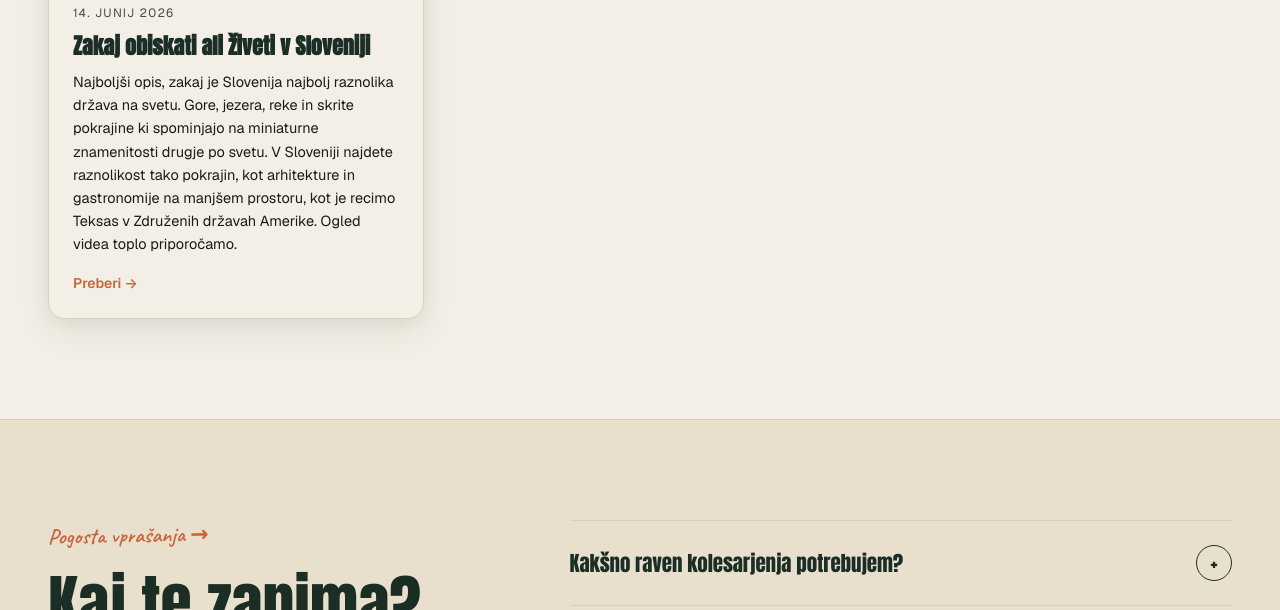
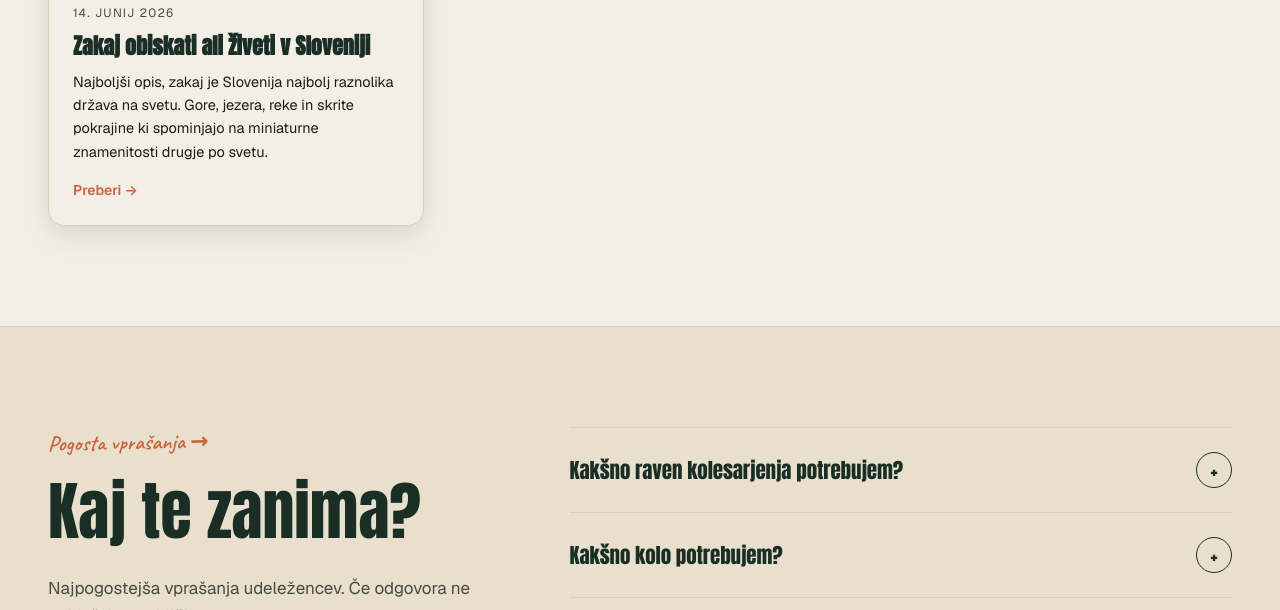
Before and after one commit to rokstrauss-art/galaxy-sport-website, an Eleventy site: page src/index.njk in a window 1280 px wide. Shown: the part 11390-12000 px from the top of the page. Built offline with nearby package versions, Linux system fonts and the light colour scheme; Eleventy itself is replaced by a stand-in of ours; files that its build step writes are made by us from their sources.

Commit message:
Update src/blog/best-country-in-the-world.md (via Pages CMS)

```diff
--- a/src/blog/best-country-in-the-world.md
+++ b/src/blog/best-country-in-the-world.md
@@ -7,12 +7,13 @@ excerpt: >-
   Najboljši opis, zakaj je Slovenija najbolj raznolika država na svetu.
 
   Gore, jezera, reke in skrite pokrajine ki spominjajo na miniaturne
-  znamenitosti drugje po svetu. V Sloveniji najdete raznolikost tako pokrajin,
-  kot arhitekture in gastronomije na manjšem prostoru, kot je recimo Teksas v
-  Združenih državah Amerike.
-
-
-  Ogled videa toplo priporočamo.
+  znamenitosti drugje po svetu.
 author: Galaxy Sport
 ---
+Najboljši opis, zakaj je Slovenija najbolj raznolika država na svetu.
+
+Gore, jezera, reke in skrite pokrajine ki spominjajo na miniaturne znamenitosti drugje po svetu. V Sloveniji najdete raznolikost tako pokrajin, kot arhitekture in gastronomije na manjšem prostoru, kot je recimo Teksas v Združenih državah Amerike.
+
+Ogled videa toplo priporočamo.
+
 [https://www.youtube.com/watch?v=AUlejwueGiE&t=196s](https://www.youtube.com/watch?v=AUlejwueGiE&t=196s)
```
